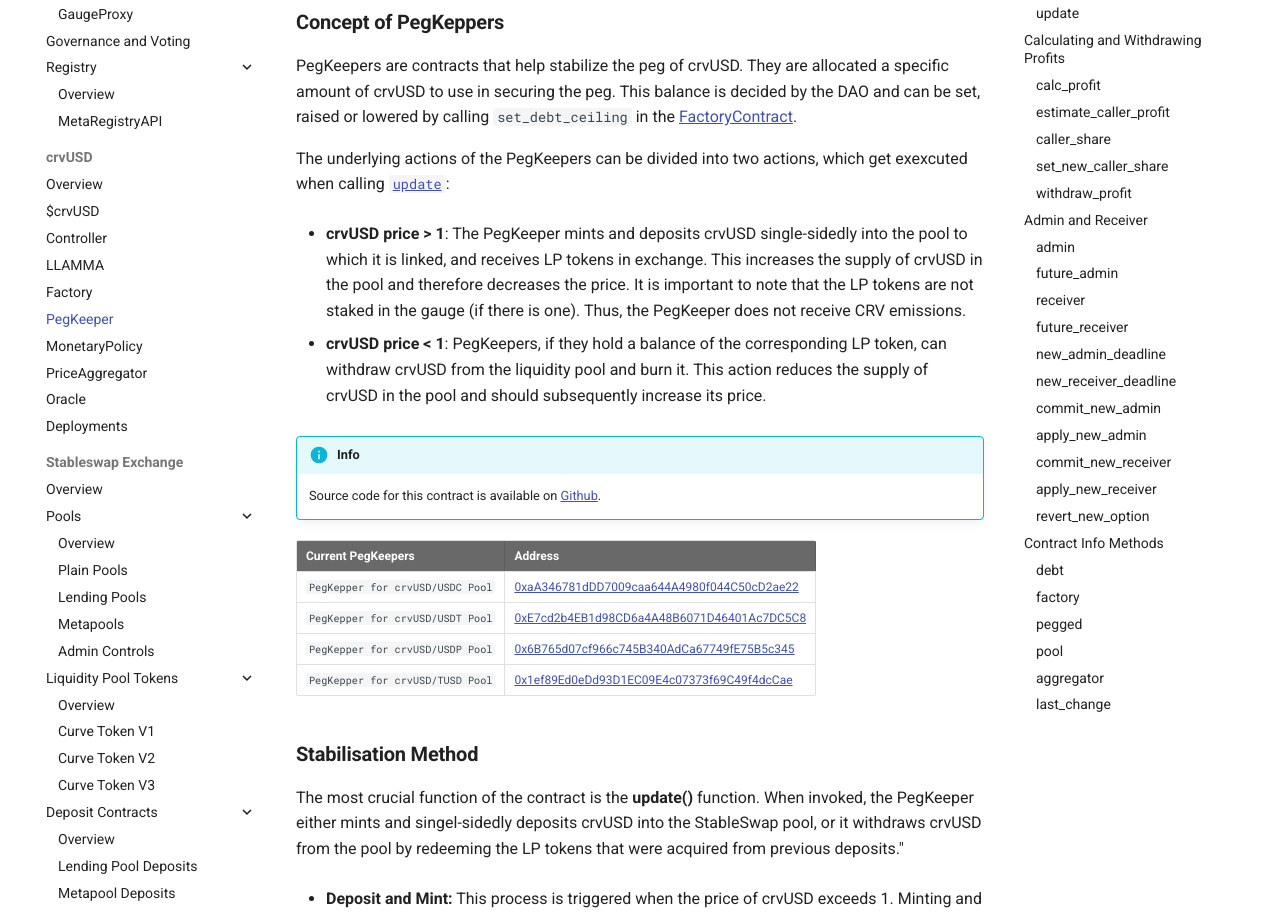
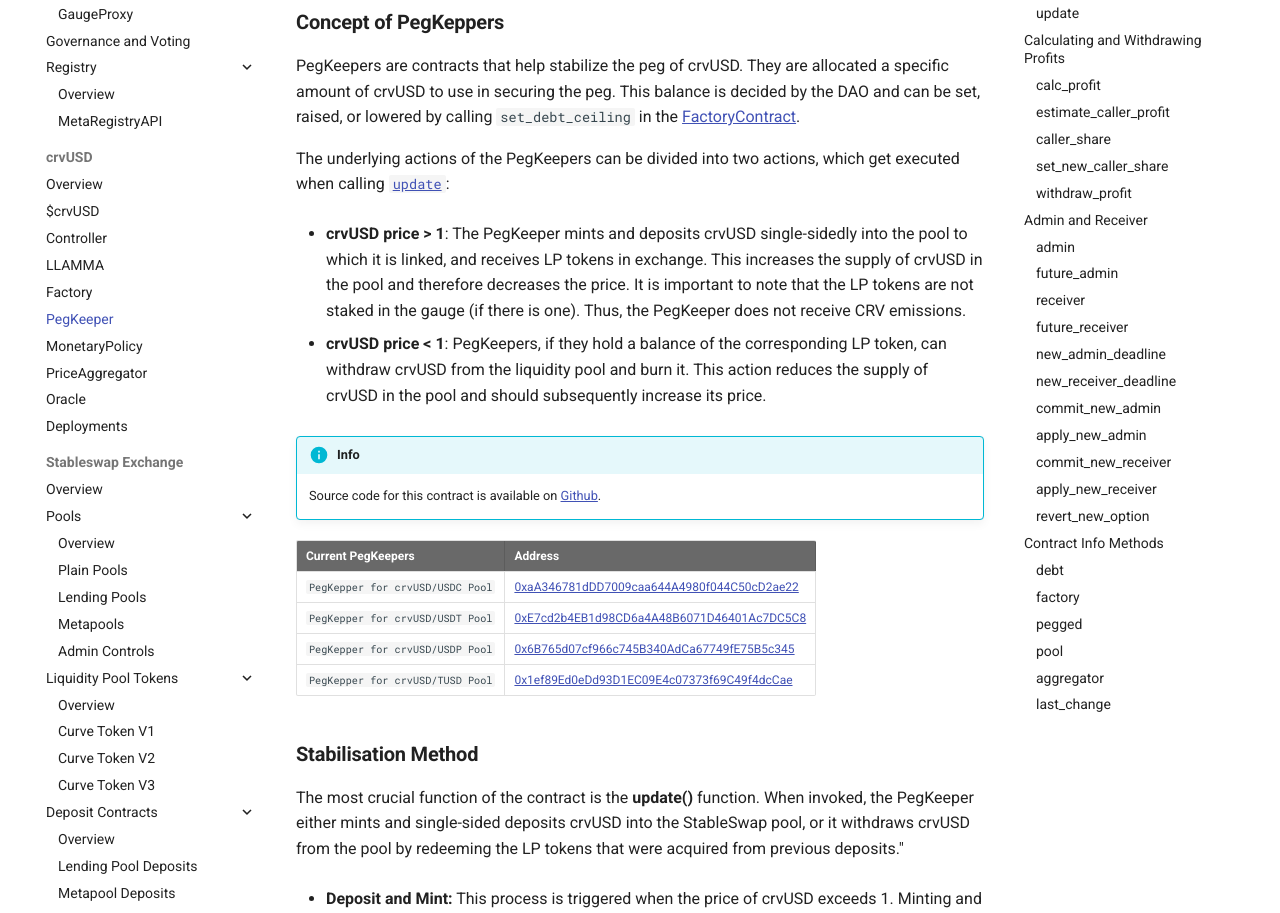
Before and after one commit to CurveDocs/curve-docs, an MkDocs documentation site: the page built from docs/LLAMMA/pegkeeper.md, in a window 1280 px wide and 1400 px high. Shown: the part 179-1092 px from the top of the window. Built offline with MkDocs 1.6.1 and Material for MkDocs 9.7.7, drawn with Linux system fonts in a browser that asks for light colours.

Commit message:
fix typos

```diff
--- a/docs/LLAMMA/pegkeeper.md
+++ b/docs/LLAMMA/pegkeeper.md
@@ -1,10 +1,10 @@
 ## **Concept of PegKeppers**
 
 PegKeepers are contracts that help stabilize the peg of crvUSD. They are allocated a specific amount of crvUSD to use in securing the peg.
-This balance is decided by the DAO and can be set, raised or lowered by calling `set_debt_ceiling` in the [FactoryContract](/curve-docs/docs/LLAMMA/factory.md).
+This balance is decided by the DAO and can be set, raised, or lowered by calling `set_debt_ceiling` in the [FactoryContract](/curve-docs/docs/LLAMMA/factory.md).
 
 
-The underlying actions of the PegKeepers can be divided into two actions, which get exexcuted when calling [`update`](#update):
+The underlying actions of the PegKeepers can be divided into two actions, which get executed when calling [`update`](#update):
 
 - **crvUSD price > 1**: The PegKeeper mints and deposits crvUSD single-sidedly into the pool to which it is linked, and receives LP tokens in exchange. This increases the supply of crvUSD in the pool and therefore decreases the price. It is important to note that the LP tokens are not staked in the gauge (if there is one). Thus, the PegKeeper does not receive CRV emissions.
 
@@ -24,7 +24,7 @@
 
 
 ## **Stabilisation Method**
-The most crucial function of the contract is the **update()** function. When invoked, the PegKeeper either mints and singel-sidedly deposits crvUSD into the StableSwap pool, or it withdraws crvUSD from the pool by redeeming the LP tokens that were acquired from previous deposits."
+The most crucial function of the contract is the **update()** function. When invoked, the PegKeeper either mints and single-sided deposits crvUSD into the StableSwap pool, or it withdraws crvUSD from the pool by redeeming the LP tokens that were acquired from previous deposits."
 
 * **Deposit and Mint:** This process is triggered when the price of crvUSD exceeds 1. Minting and depositing into the pool will increase the supply of crvUSD and consequently decrease its price. The LP tokens that the PegKeeper receives when depositing crvUSD into the pool are not staked in the gauge (if the pool has one), which means the PegKeeper does not receive CRV inflation rewards.
 
```
